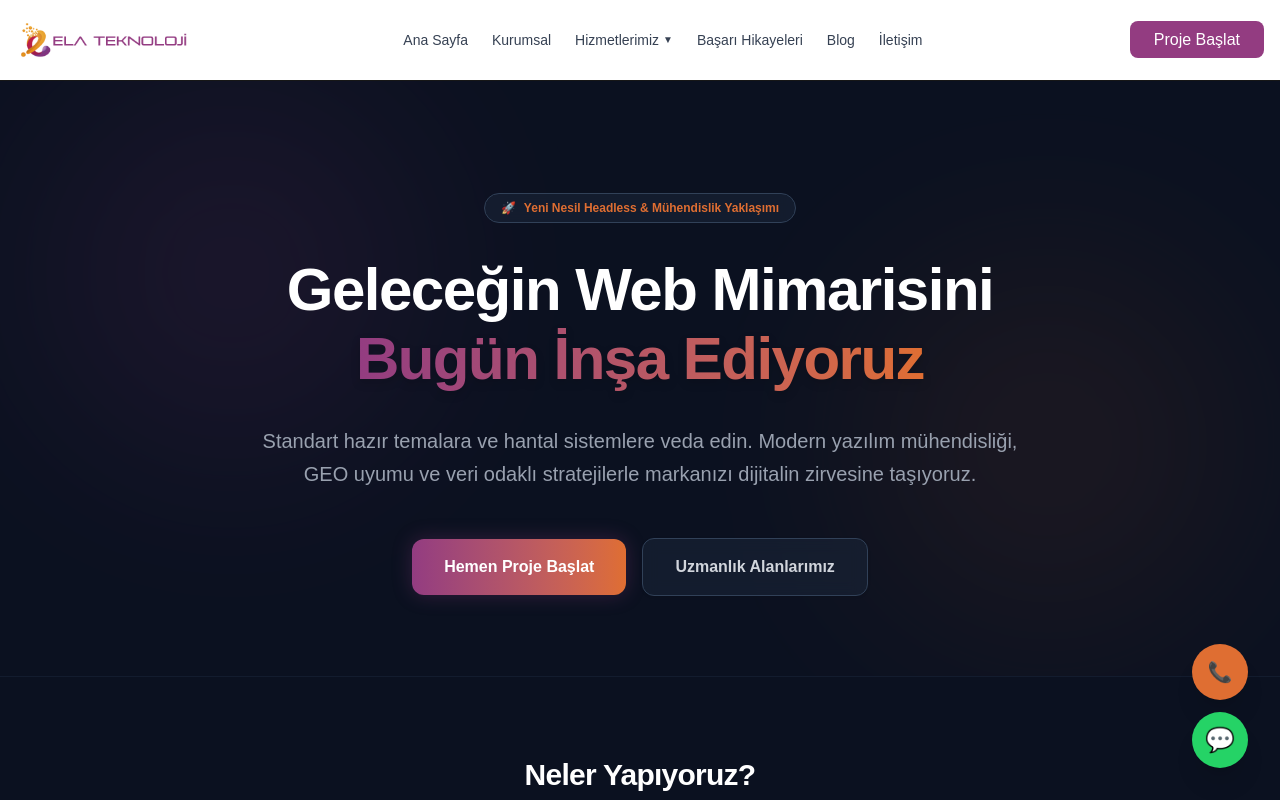
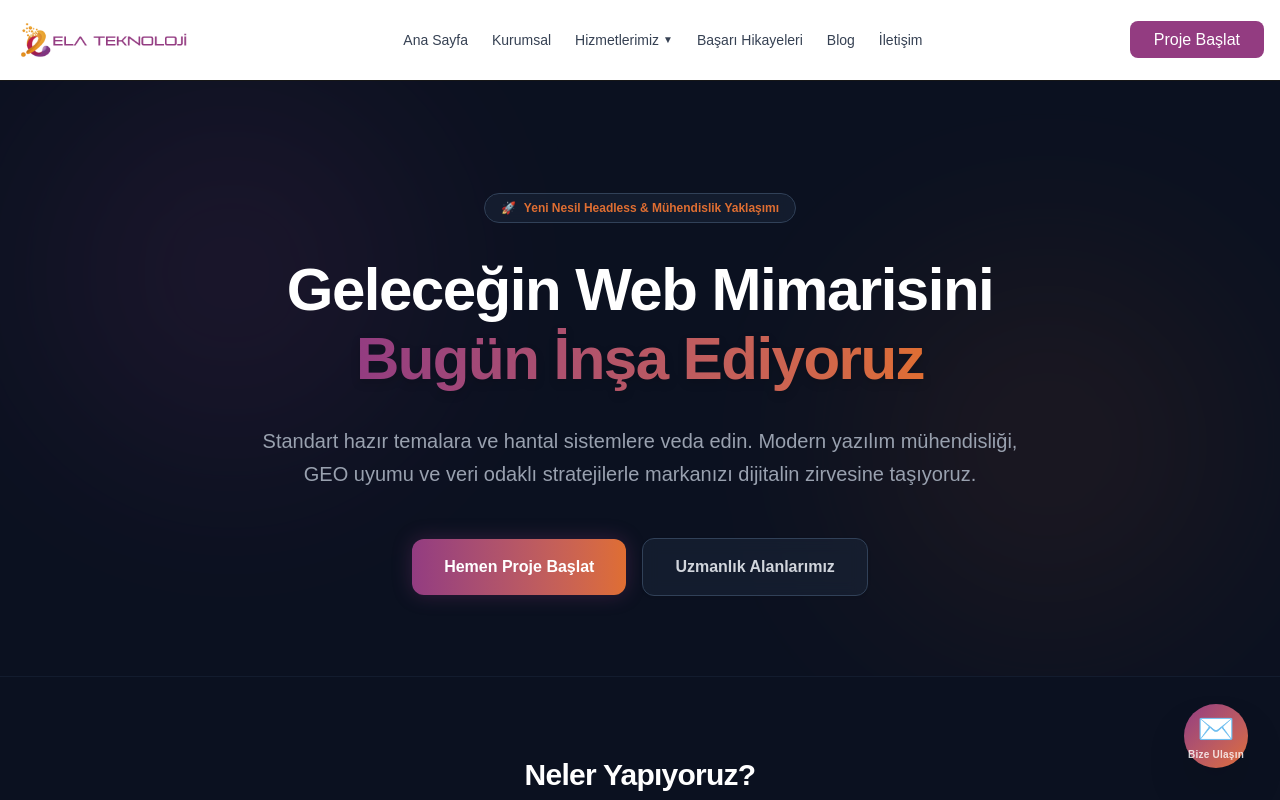
Before and after one commit to elamedya-sudo/webtasarimiyapanfirmalar, a Next.js app: page / in a window 1280 px wide. Shown: the top 800 px of the page. Built offline with nearby package versions, Linux system fonts and the light colour scheme.

Commit message:
yuzen butonlar kurumsal iletişim hub yapisina yukseltildi

```diff
--- a/app/components/FloatingActions.tsx
+++ b/app/components/FloatingActions.tsx
@@ -1,33 +1,80 @@
+// app/components/FloatingActions.tsx
 'use client';
 
+import { useState } from 'react';
+
 export default function FloatingActions() {
+  const [isHovered, setIsHovered] = useState(false);
+
+  // Ela Teknoloji İletişim Bilgileri
+  const phone = '+902165765826';
+  const whatsapp = '+908503028476';
+
   return (
-    <div className="fixed bottom-6 right-6 z-50 flex flex-col gap-3 md:bottom-8 md:right-8">
+    <div
+      className="fixed bottom-6 right-6 z-50 flex flex-col items-end gap-2 group md:bottom-8 md:right-8"
+      onMouseEnter={() => setIsHovered(true)}
+      onMouseLeave={() => setIsHovered(false)}
+    >
+      {/* 1. GİZLİ EYLEMLER (Hover Olunca Açılır) */}
+      <div
+        className={`flex flex-col items-end gap-2 transition-all duration-300 ease-in-out ${
+          isHovered ? 'opacity-100 translate-y-0 visible' : 'opacity-0 translate-y-4 invisible'
+        }`}
+      >
         {/* Hemen Ara Butonu */}
         <a
-        href="tel:+902165765826"
-        className="flex items-center justify-center w-14 h-14 bg-[#df6e32] text-white rounded-full shadow-xl hover:scale-110 transition-transform duration-200 group relative"
-        title="Hemen Ara"
+          href={`tel:${phone}`}
+          className="bg-white border border-slate-200 text-gray-800 flex items-center gap-3 px-5 py-3 rounded-full shadow-lg hover:shadow-xl hover:bg-slate-50 transition-all duration-200 group/btn"
+          title="Bizi Hemen Ara"
         >
-        <span className="text-xl">📞</span>
-        <span className="absolute right-16 bg-slate-900 text-white text-xs px-3 py-1.5 rounded-md opacity-0 group-hover:opacity-100 transition-opacity duration-200 whitespace-nowrap hidden md:inline">
-          Hemen Ara: (216) 576 58 26
+          <span className="text-sm font-medium text-slate-600 group-hover/btn:text-gray-950">
+            Mühendislik Hattı
+          </span>
+          <span className="w-9 h-9 bg-orange-100 rounded-full flex items-center justify-center text-orange-600 border border-orange-200">
+            📞
           </span>
         </a>
 
         {/* WhatsApp Butonu */}
         <a
-        href="https://wa.me/908503028476"
+          href={`https://wa.me/${whatsapp}`}
           target="_blank"
           rel="noopener noreferrer"
-        className="flex items-center justify-center w-14 h-14 bg-[#25D366] text-white rounded-full shadow-xl hover:scale-110 transition-transform duration-200 group relative"
-        title="WhatsApp ile Yazın"
+          className="bg-white border border-slate-200 text-gray-800 flex items-center gap-3 px-5 py-3 rounded-full shadow-lg hover:shadow-xl hover:bg-slate-50 transition-all duration-200 group/btn"
+          title="WhatsApp Destek Hattı"
         >
-        <span className="text-2xl font-bold leading-none select-none">💬</span>
-        <span className="absolute right-16 bg-slate-900 text-white text-xs px-3 py-1.5 rounded-md opacity-0 group-hover:opacity-100 transition-opacity duration-200 whitespace-nowrap hidden md:inline">
-          WhatsApp Destek Hattı
+          <span className="text-sm font-medium text-slate-600 group-hover/btn:text-gray-950">
+            WhatsApp Destek
+          </span>
+          <span className="w-9 h-9 bg-emerald-100 rounded-full flex items-center justify-center text-emerald-600 border border-emerald-200">
+            💬
           </span>
         </a>
       </div>
+
+      {/* 2. ANA MERKEZ (HUB) BUTONU (Hep Görünür) */}
+      <button
+        className={`w-16 h-16 rounded-full flex flex-col items-center justify-center shadow-2xl transition-all duration-300 ${
+          isHovered
+            ? 'bg-slate-900 rotate-45 scale-90'
+            : 'bg-gradient-to-br from-[#933c81] to-[#df6e32]'
+        }`}
+        aria-label="İletişim Seçenekleri"
+      >
+        {/* İkon: Normalde İletişim Balonu, Hover Olunca 'X' (rotasyon ile) */}
+        {isHovered ? (
+          <span className="text-white text-3xl font-bold transition-transform duration-300">
+            +
+          </span>
+        ) : (
+          <div className="text-white text-3xl transition-transform duration-300 flex flex-col items-center">
+            ✉️
+            <span className="text-[10px] font-semibold text-white/80 tracking-wide mt-0.5">Bize Ulaşın</span>
+          </div>
+        )}
+      </button>
+
+    </div>
   );
 }
```
Lines whose indentation alone changed are shown as unchanged.
